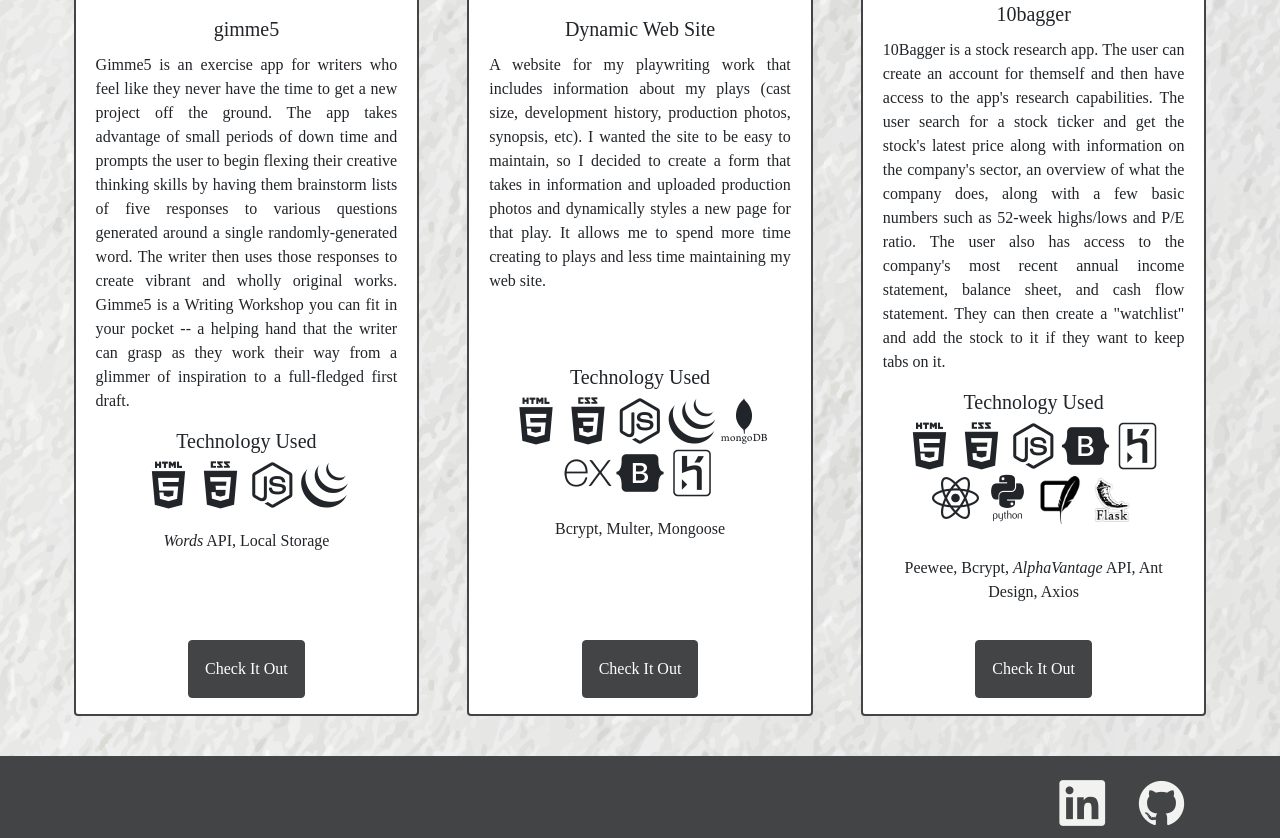
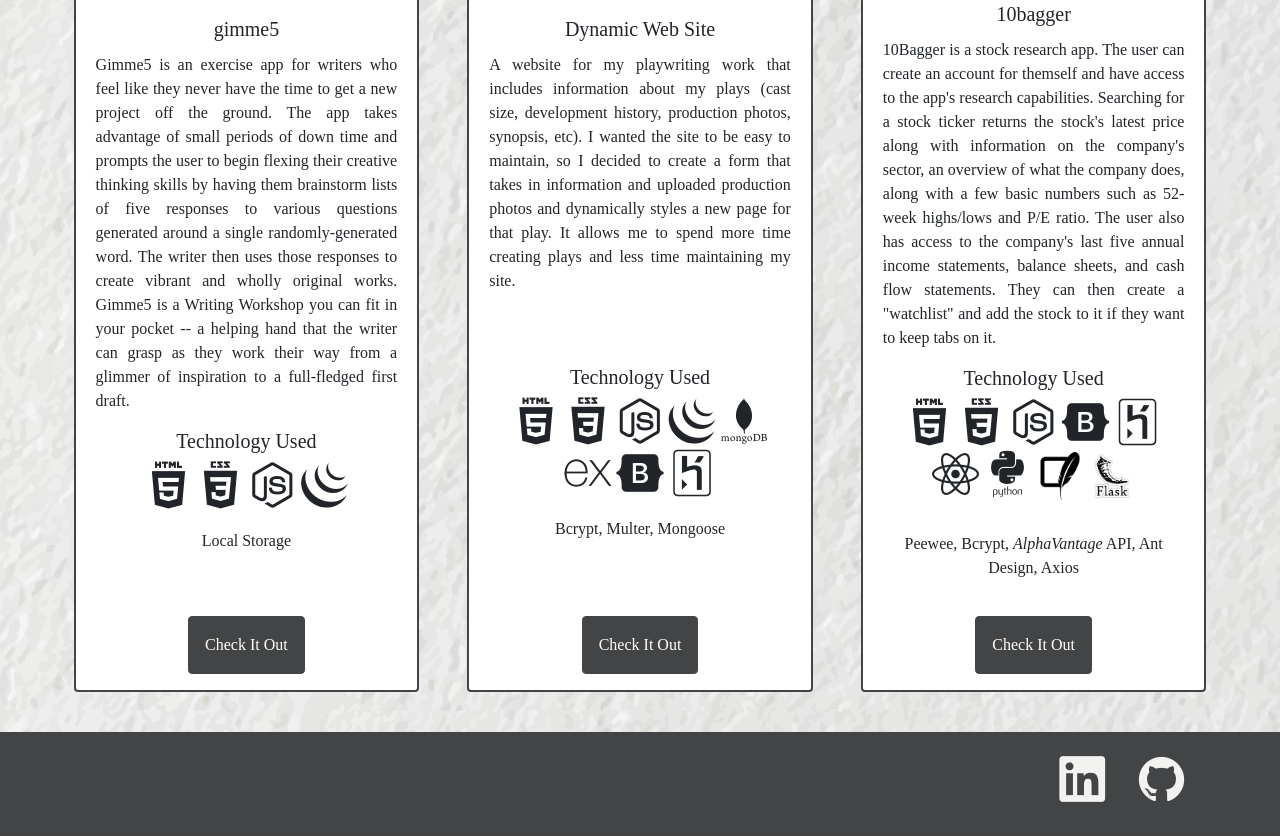
Before and after one commit to cox512/Dev_Portfolio, a website: page index.html in a window 1280 px wide. Shown: the part 1729-2567 px from the top of the page. Drawn offline with nearby package versions, Linux system fonts and the light colour scheme.

Commit message:
Updated project descriptions

```diff
--- a/index.html
+++ b/index.html
@@ -91,7 +91,7 @@
                         <i class="devicon-css3-plain-wordmark skill-icon"></i>
                         <i class="devicon-nodejs-plain skill-icon"></i>
                         <i class="devicon-jquery-plain skill-icon"></i>
-                        <p class="mt-3"><i>Words</i> API, Local Storage</p>
+                        <p class="mt-3">Local Storage</p>
                     </div>
                     <div class="mb-3">
                       <a href="https://cox512.github.io/gimme5/index.html" class="btn btn-primary p-3">Check It Out</a>
@@ -102,7 +102,7 @@
                     <img src="./public/Dynamic_Site_Image.png" class="card-img-top" alt="app link">
                     <div class="card-body">
                       <h5 class="card-title">Dynamic Web Site</h5>
-                      <p class="card-text">A website for my playwriting work that includes information about my plays (cast size, development history, production photos, synopsis, etc). I wanted the site to be easy to maintain, so I decided to create a form that takes in information and uploaded production photos and dynamically styles a new page for that play. It allows me to spend more time creating to plays and less time maintaining my web site.</p>
+                      <p class="card-text">A website for my playwriting work that includes information about my plays (cast size, development history, production photos, synopsis, etc). I wanted the site to be easy to maintain, so I decided to create a form that takes in information and uploaded production photos and dynamically styles a new page for that play. It allows me to spend more time creating plays and less time maintaining my site.</p>
                       <h5 class="mt-5 pt-4">Technology Used</h5>
                         <i class="devicon-html5-plain-wordmark skill-icon"></i>
                         <i class="devicon-css3-plain-wordmark skill-icon"></i>
@@ -123,7 +123,7 @@
                     <img src="./public/stock-chart.jpg" class="card-img-top" alt="app link">
                     <div class="card-body">
                       <h5 class="card-title">10bagger</h5>
-                      <p class="card-text">10Bagger is a stock research app. The user can create an account for themself and then have access to the app's research capabilities. The user search for a stock ticker and get the stock's latest price along with information on the company's sector, an overview of what the company does, along with a few basic numbers such as 52-week highs/lows and P/E ratio. The user also has access to the company's most recent annual income statement, balance sheet, and cash flow statement. They can then create a "watchlist" and add the stock to it if they want to keep tabs on it. </p>
+                      <p class="card-text">10Bagger is a stock research app. The user can create an account for themself and have access to the app's research capabilities. Searching for a stock ticker returns the stock's latest price along with information on the company's sector, an overview of what the company does, along with a few basic numbers such as 52-week highs/lows and P/E ratio. The user also has access to the company's last five annual income statements, balance sheets, and cash flow statements. They can then create a "watchlist" and add the stock to it if they want to keep tabs on it. </p>
                       <h5>Technology Used</h5>
                         <i class="devicon-html5-plain-wordmark skill-icon"></i>
                         <i class="devicon-css3-plain-wordmark skill-icon"></i>
```
